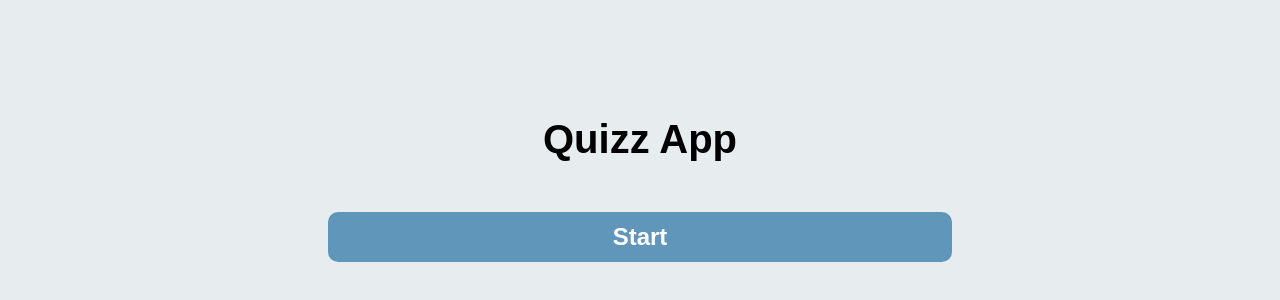
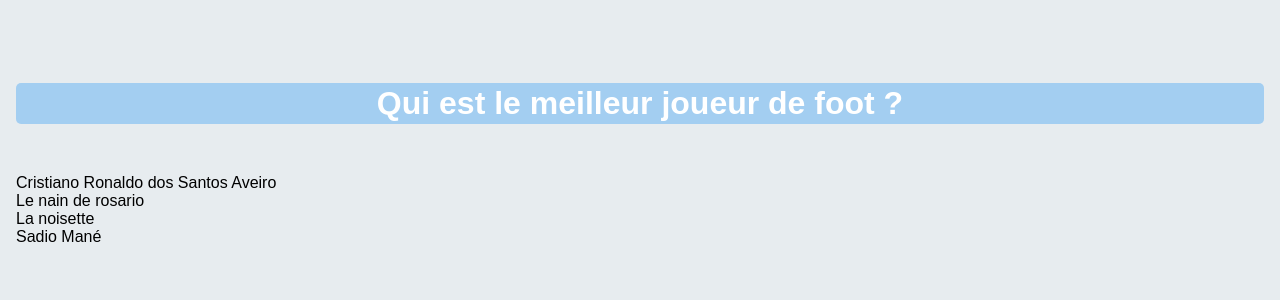
Before and after one commit to Dereje-getu-tadesse-10/quizz-app, a website: page index.html in a window 1280 px wide. Shown: the part 236-536 px from the top of the page. Drawn offline with Linux system fonts and the light colour scheme.

Commit message:
Update: add style to questions container

```diff
--- a/index.html
+++ b/index.html
@@ -25,8 +25,18 @@
                 <h1>Quizz App</h1>
 
                 <button id="start-quizz">Start</button>
+
             </div>
 
+            <div class="quizz-body">
+               <h2>Qui est le meilleur joueur de foot ?</h2>
+               <div class="answer">
+                <div class="option__one">Cristiano Ronaldo dos Santos Aveiro</div>
+                <div class="option__two">Le nain de rosario</div>
+                <div class="option__three">La noisette</div>
+                <div class="option__four">Sadio Mané</div>
+               </div>
+            </div>
 
 
         </section>
--- a/src/app.ts
+++ b/src/app.ts
@@ -2,10 +2,12 @@
 const header = document.querySelector('.quizz-header') as HTMLDivElement;
 const timerContainer = document.querySelector('.timer') as HTMLDivElement;
 
+// function for remove header
 const removeHeader = () => {
     header.remove();
 }
 
+// function for timer to start
 const timer = (time:number) => {
     let seconds = time;
     const timer = setInterval(() => {
@@ -15,6 +17,8 @@
         if (seconds === 0) {
             clearInterval(timer);
             timerContainer.textContent = `GOO`;
+
+            // remove header
             setTimeout(() => {
                 removeHeader();
             }, 1100);
@@ -22,6 +26,7 @@
     }, 1000);
 }
 
+// start timer button
 startButton.addEventListener('click', () => {
-    timer(6);
+    timer(1);
 });
--- a/style.css
+++ b/style.css
@@ -58,6 +58,7 @@
     margin: auto;
     gap: 50px;
     padding: 1rem;
+    display: none;
 }
 .quizz-header h1{
     font-size: 2.5rem;
@@ -76,3 +77,24 @@
     color: var(--button-text-color);
     cursor: pointer;
 }
+
+.quizz-body{
+    width: 100%;
+    display: flex;
+    flex-direction: column;
+    gap: 50px;
+    padding: 1rem;
+}
+
+.quizz-body h2{
+    padding: 2px;
+    display: flex;
+    justify-content: center;
+    align-items: center;
+    text-align: center;
+    font-size: 2rem;
+    font-weight: var(--font-weight-bold);
+    background-color: var(--card-background-color);
+    color: var(--button-text-color);
+    border-radius: 5px;
+}
```
Also changed, not shown: dist/app.js.
